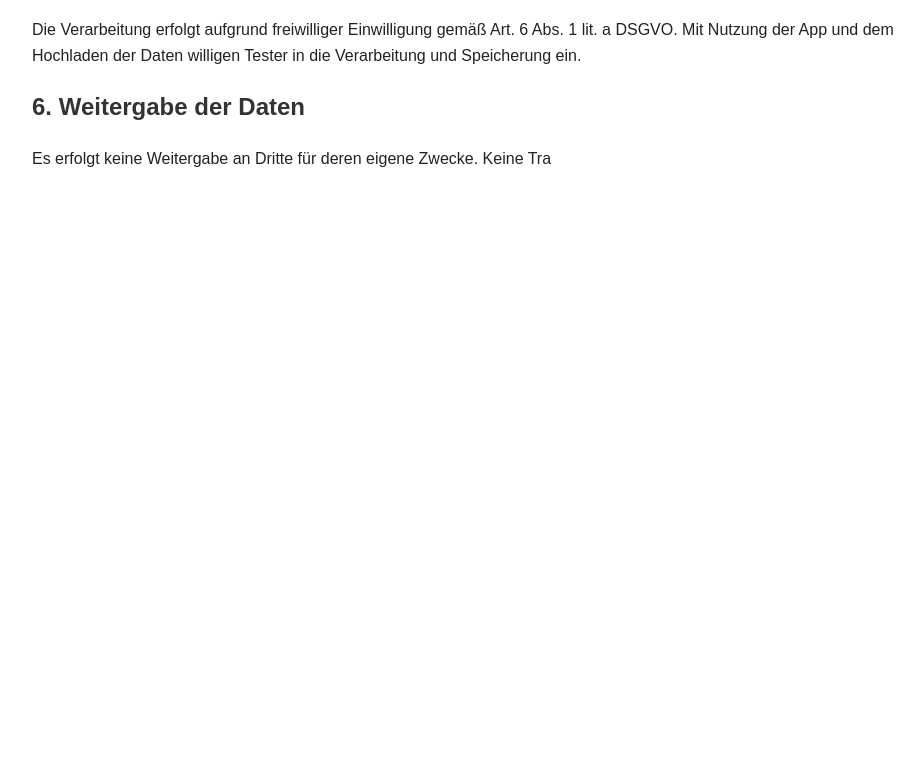
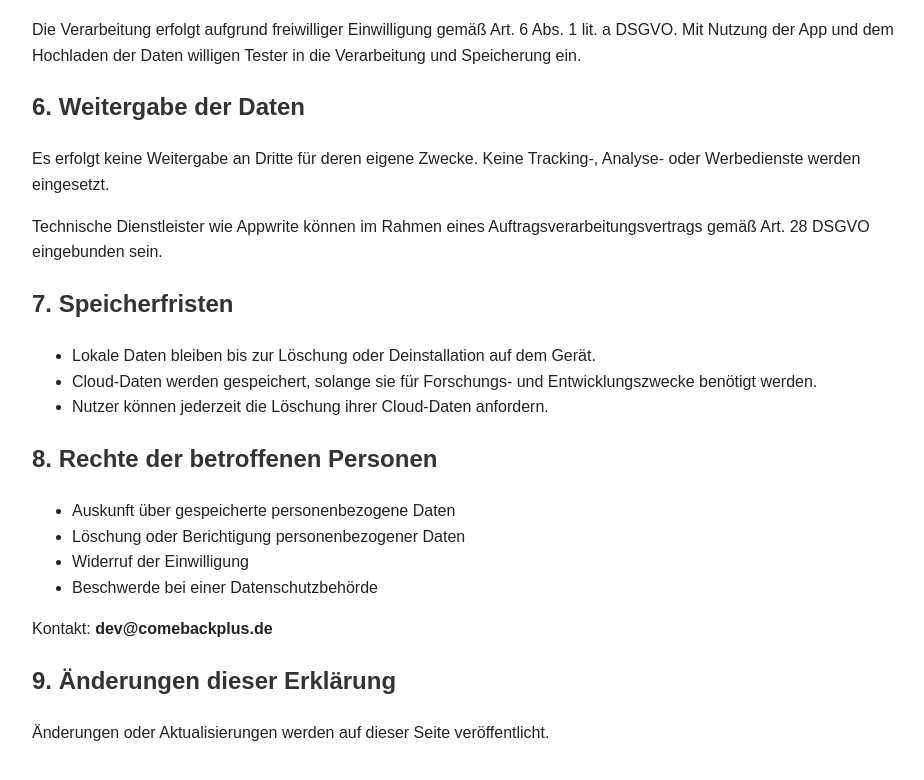
Before and after one commit to PhilippBau/tracku-privacy, a plain HTML site: page index.html in a window 1280 px wide. Shown: the part 3528-4308 px from the top of the page, without its empty margins (158-1082 px from the left). Before the commit the page ends 3776 px from the top, so only its background shows below. Drawn offline with Linux system fonts and the light colour scheme.

Commit message:
Update privacy policy sections in index.html
Added sections on data sharing, storage periods, and rights of affected individuals.

```diff
--- a/index.html
+++ b/index.html
@@ -190,4 +190,34 @@ Mit Nutzung der App und dem Hochladen der Daten willigen Tester in die Verarbeit
 <h2>6. Weitergabe der Daten</h2>
 <p>
 Es erfolgt keine Weitergabe an Dritte für deren eigene Zwecke.
-Keine Tra
+Keine Tracking-, Analyse- oder Werbedienste werden eingesetzt.
+</p>
+
+<p>
+Technische Dienstleister wie Appwrite können im Rahmen eines Auftragsverarbeitungsvertrags gemäß Art. 28 DSGVO eingebunden sein.
+</p>
+
+<h2>7. Speicherfristen</h2>
+<ul>
+  <li>Lokale Daten bleiben bis zur Löschung oder Deinstallation auf dem Gerät.</li>
+  <li>Cloud-Daten werden gespeichert, solange sie für Forschungs- und Entwicklungszwecke benötigt werden.</li>
+  <li>Nutzer können jederzeit die Löschung ihrer Cloud-Daten anfordern.</li>
+</ul>
+
+<h2>8. Rechte der betroffenen Personen</h2>
+<ul>
+  <li>Auskunft über gespeicherte personenbezogene Daten</li>
+  <li>Löschung oder Berichtigung personenbezogener Daten</li>
+  <li>Widerruf der Einwilligung</li>
+  <li>Beschwerde bei einer Datenschutzbehörde</li>
+</ul>
+
+<p>Kontakt: <strong>dev@comebackplus.de</strong></p>
+
+<h2>9. Änderungen dieser Erklärung</h2>
+<p>
+Änderungen oder Aktualisierungen werden auf dieser Seite veröffentlicht.
+</p>
+
+</body>
+</html>
```
